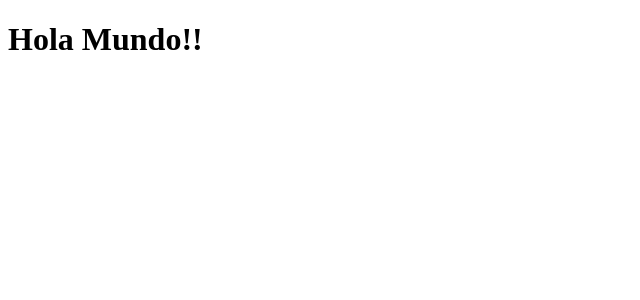
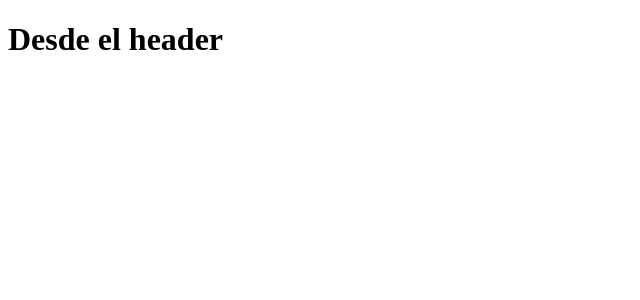
Before and after one commit to jmgomez1986/Udemy.React.La.Guia.Completa.Hooks.Redux.Context-, a React (Create React App) app in the folder proyectos/basicos/: page / in a window 1280 px wide. Shown: the top 300 px of the page, without its empty margins (0-640 px from the left). Built offline with nearby package versions, Linux system fonts and the light colour scheme.

Commit message:
Seccion 4: Introducción y Básicos de React / Clase 35: Creando nuestro primer Componente

```diff
--- a/proyectos/basicos/src/App.js
+++ b/proyectos/basicos/src/App.js
@@ -1,13 +1,13 @@
 import React from 'react';
+import Header from './components/Header'
 
-function App() {
+function App(){
+
   return (
     <div className="App">
-
-      <h1>Hola Mundo!!</h1>
-
+      <Header />
     </div>
-  );
+  )
 }
 
 export default App;
--- /dev/null
+++ b/proyectos/basicos/src/components/Header.jsx
@@ -0,0 +1,10 @@
+import React from 'react'; // Este import siempre hay que ponerlo para tener acceso a todos lo metodos y funciones de React
+
+function Header() {
+
+  return (
+    <h1>Desde el header</h1>
+  )
+}
+
+export default Header;
```
